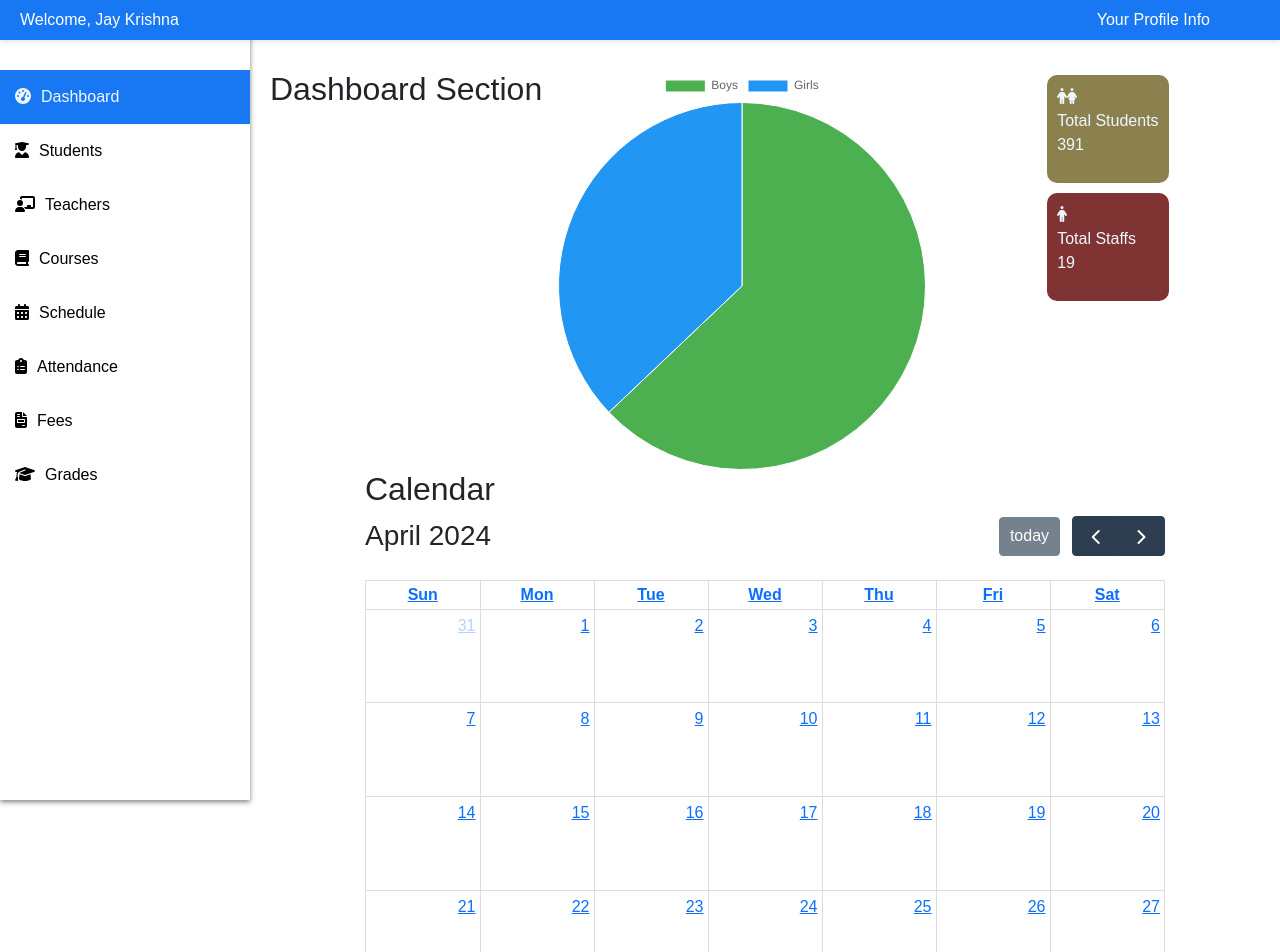
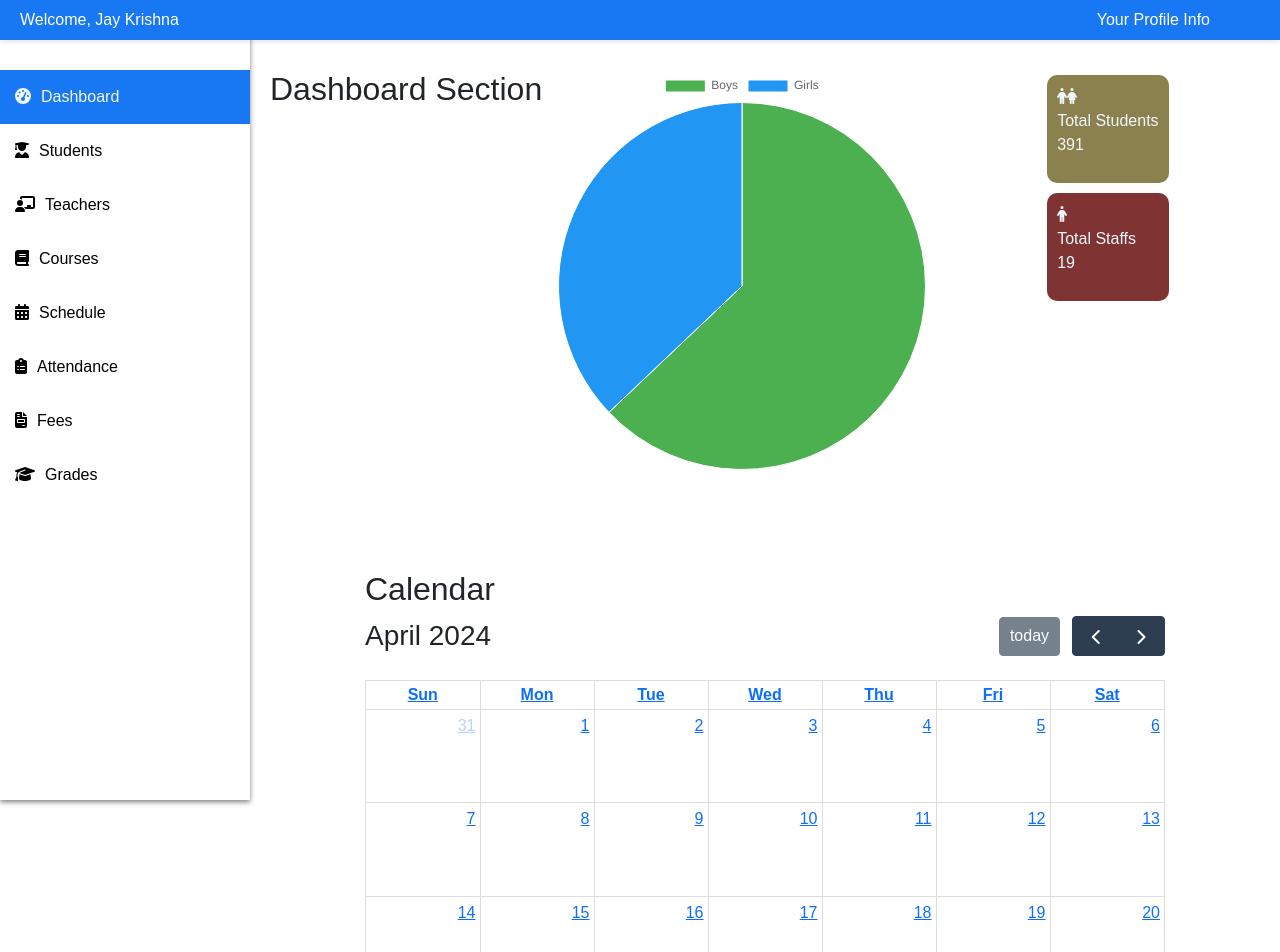
Before and after one commit to JayKrishnaMandal/schoolmanagement, a React (Vite) app: page / in a window 1280 px wide. Shown: the top 952 px of the page. Built offline with nearby package versions, Linux system fonts and the light colour scheme.

Commit message:
added calendar changed css

```diff
--- a/src/index.css
+++ b/src/index.css
@@ -57,7 +57,9 @@ color:aliceblue;
         height :500px;
         width :80%;
     }
-
+   .calendar{
+    margin-top:100px;
+   }
     /* calendar.css */
 .calendar-container {
     max-width: 800px;
```
